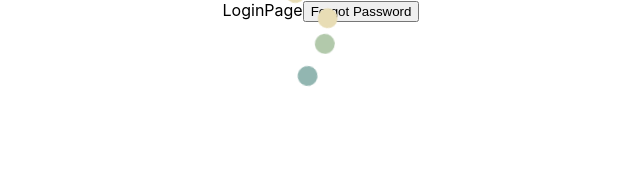
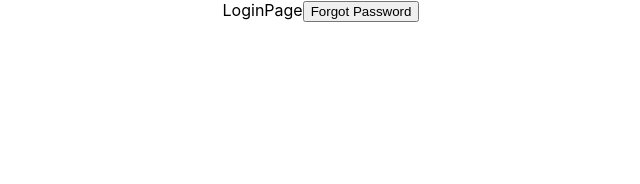
Before and after one commit to skosinskiy/dan-it-final-project, a React (Create React App) app in the folder frontend/admin_panel/: page /login in a window 1280 px wide. Shown: the top 184 px of the page, without its empty margins (319-959 px from the left). Built offline with nearby package versions, Linux system fonts and the light colour scheme.

Commit message:
resolve conflict

```diff
--- a/frontend/admin_panel/src/App.js
+++ b/frontend/admin_panel/src/App.js
@@ -21,7 +21,6 @@ class App extends Component {
         {/* Learn React */}
         {/* </a> */}
         {/* </header> */}
-        <Preloader />
         <AppRouter/>
       </div>
     )
--- a/frontend/admin_panel/src/components/AppRoutes/index.js
+++ b/frontend/admin_panel/src/components/AppRoutes/index.js
@@ -3,7 +3,7 @@ import { Route, Switch, Redirect } from 'react-router-dom'
 import Login from '../../pages/Login'
 import Admin from '../../pages/Admin'
 import ForgotPasword from '../../pages/ForgotPassword'
-import Main from '../../pages/Maingit'
+import Main from '../../pages/Main'
 
 class AppRoutes extends Component {
     state = {
```
